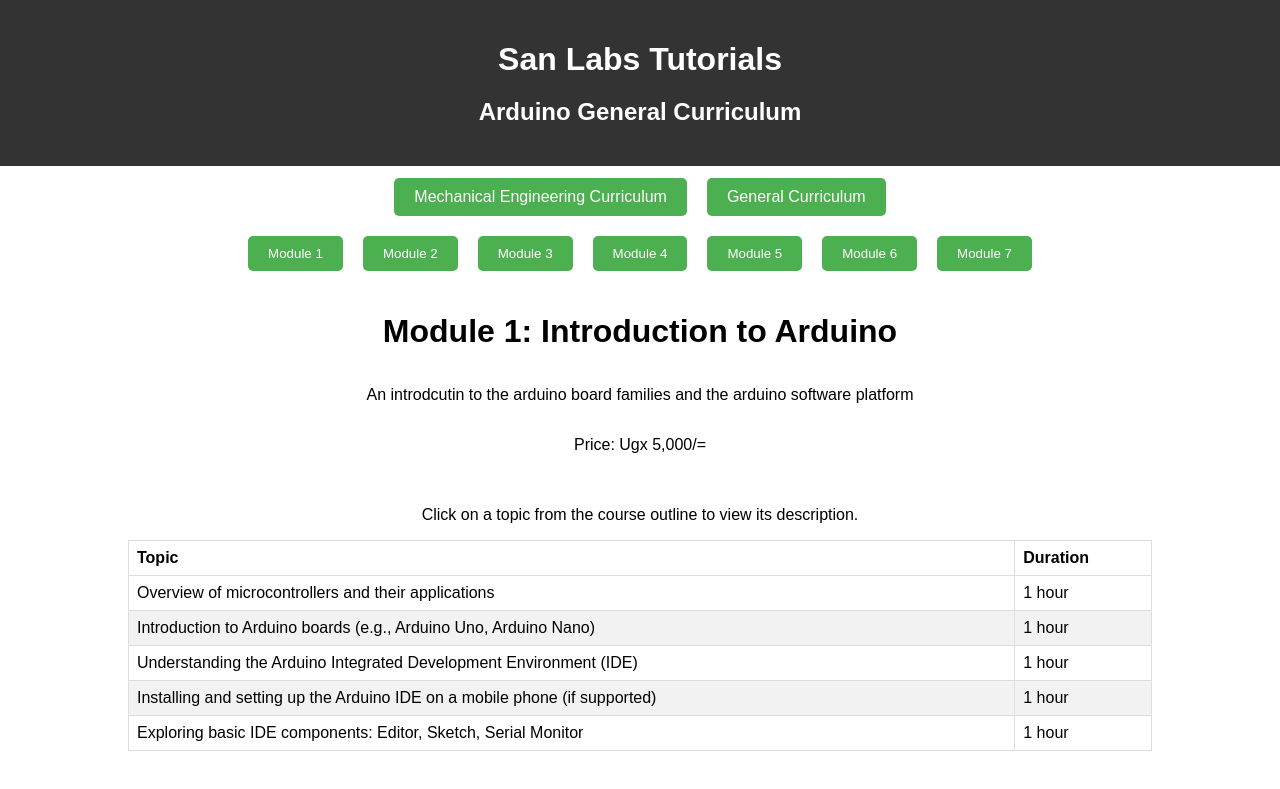
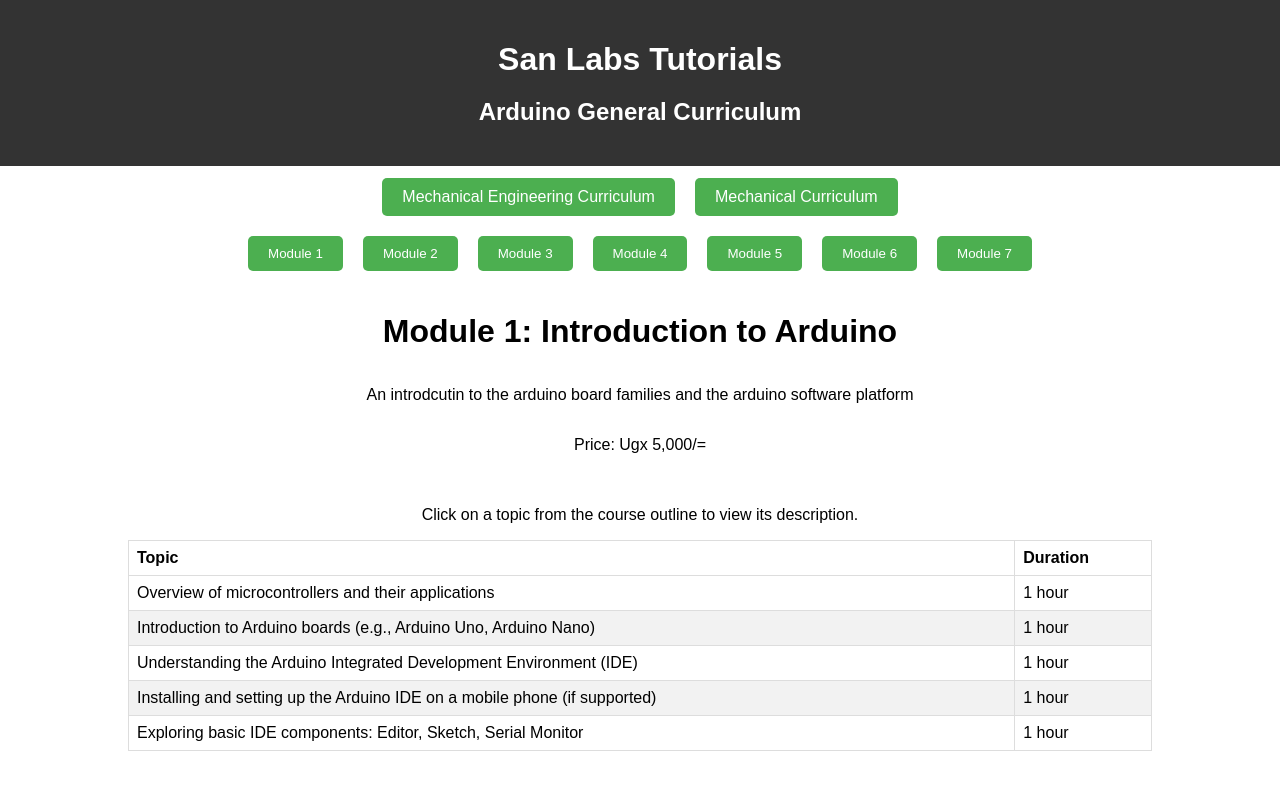
Before and after one commit to NakibingeSteven/SAN-LABS-TUTOR-SITE, a plain HTML site: page index.html in a window 1280 px wide. Shown: the top 789 px of the page. Drawn offline with Linux system fonts and the light colour scheme.

```diff
--- a/index.html
+++ b/index.html
@@ -139,7 +139,7 @@
     </header>
     <nav class="navbar">
         <a href="mechanical.html">Mechanical Engineering Curriculum</a>
-        <a href="index.html">General Curriculum</a>
+        <a href="index.html">Mechanical Curriculum</a>
     </nav>
     <div class="container">
         <div class="buttons">
```
